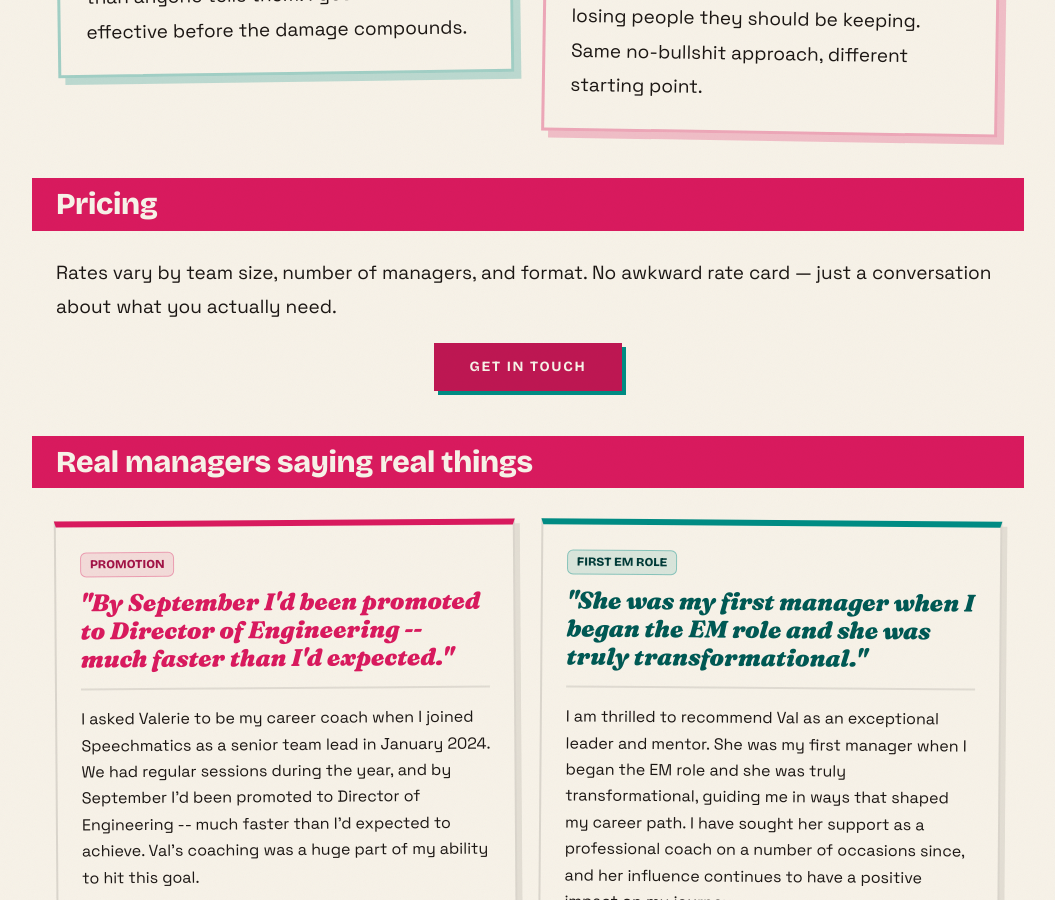
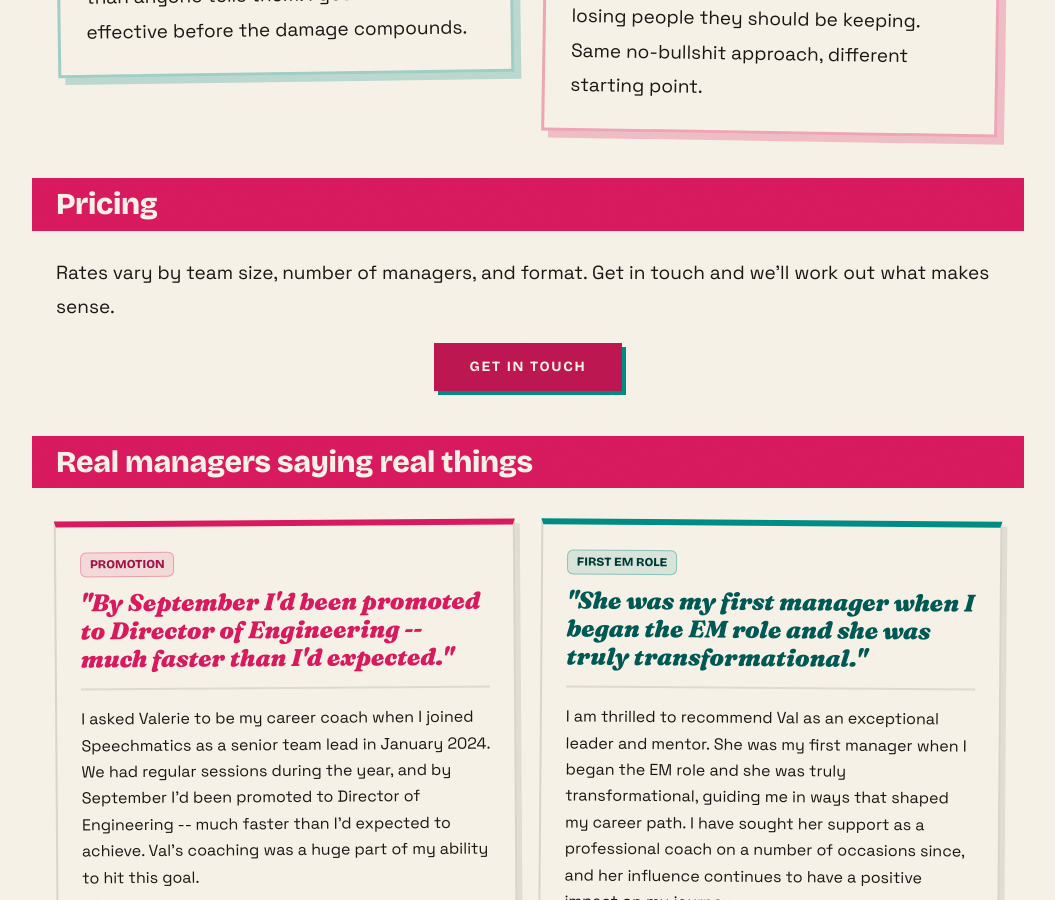
Before and after one commit to outragedpinkracoon/outragedpinkracoon.github.io, a Jekyll site: the page built from pages/coaching-teams.md, in a window 1280 px wide and 900 px high, scrolled down 2340 px. Shown: the whole window, without its empty margins (112-1167 px from the left). Built offline with Jekyll 4.4.1, drawn with Linux system fonts in a browser that asks for light colours; comment, search, counter and statistics services are not loaded; some of the changed text lies outside the part shown.

Commit message:
teams page and pricing copy tweaks
- title_sub: bad managers are expensive. good ones aren't accidental.
- remove 'no awkward rate card' from teams page and pricing card
- teal callout link: remove em tags so text renders correctly

Co-Authored-By: Claude Sonnet 4.6 <noreply@anthropic.com>

```diff
--- a/_includes/pricing.html
+++ b/_includes/pricing.html
@@ -53,7 +53,7 @@
     <ul class="pricing-includes">
       <li>Same direct, no-bullshit coaching — just for multiple people.</li>
       <li>Ideal for CTOs and engineering leads who want their new managers to hit the ground running.</li>
-      <li>Pricing on application — no awkward rate card, just a conversation.</li>
+      <li>Pricing on application — get in touch and we'll work out what makes sense.</li>
     </ul>
     <a class="pricing-cta" href="/coaching/teams/">Find out more</a>
   </div>
--- a/pages/coaching-teams.md
+++ b/pages/coaching-teams.md
@@ -52,7 +52,7 @@ show_cta: false
 
 <h2>Pricing</h2>
 
-<p>Rates vary by team size, number of managers, and format. No awkward rate card — just a conversation about what you actually need.</p>
+<p>Rates vary by team size, number of managers, and format. Get in touch and we'll work out what makes sense.</p>
 
 <p class="text-center"><a class="header-cta" href="mailto:outragedracooncoaching@gmail.com?subject=Team%20Coaching%20Enquiry">Get in touch</a></p>
 
```
Also changed, not shown: other parts of pages/coaching-teams.md (+1 -1 lines).
